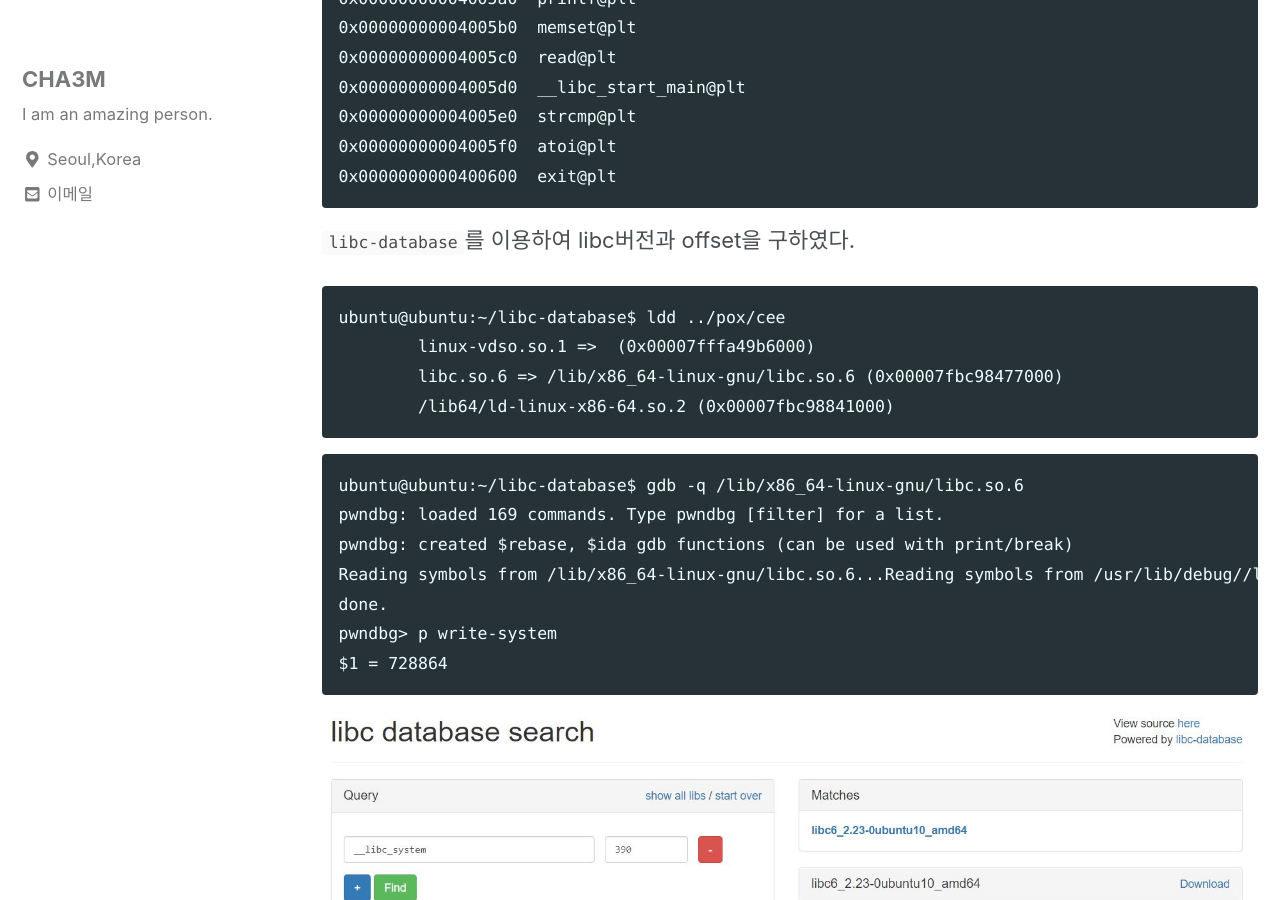
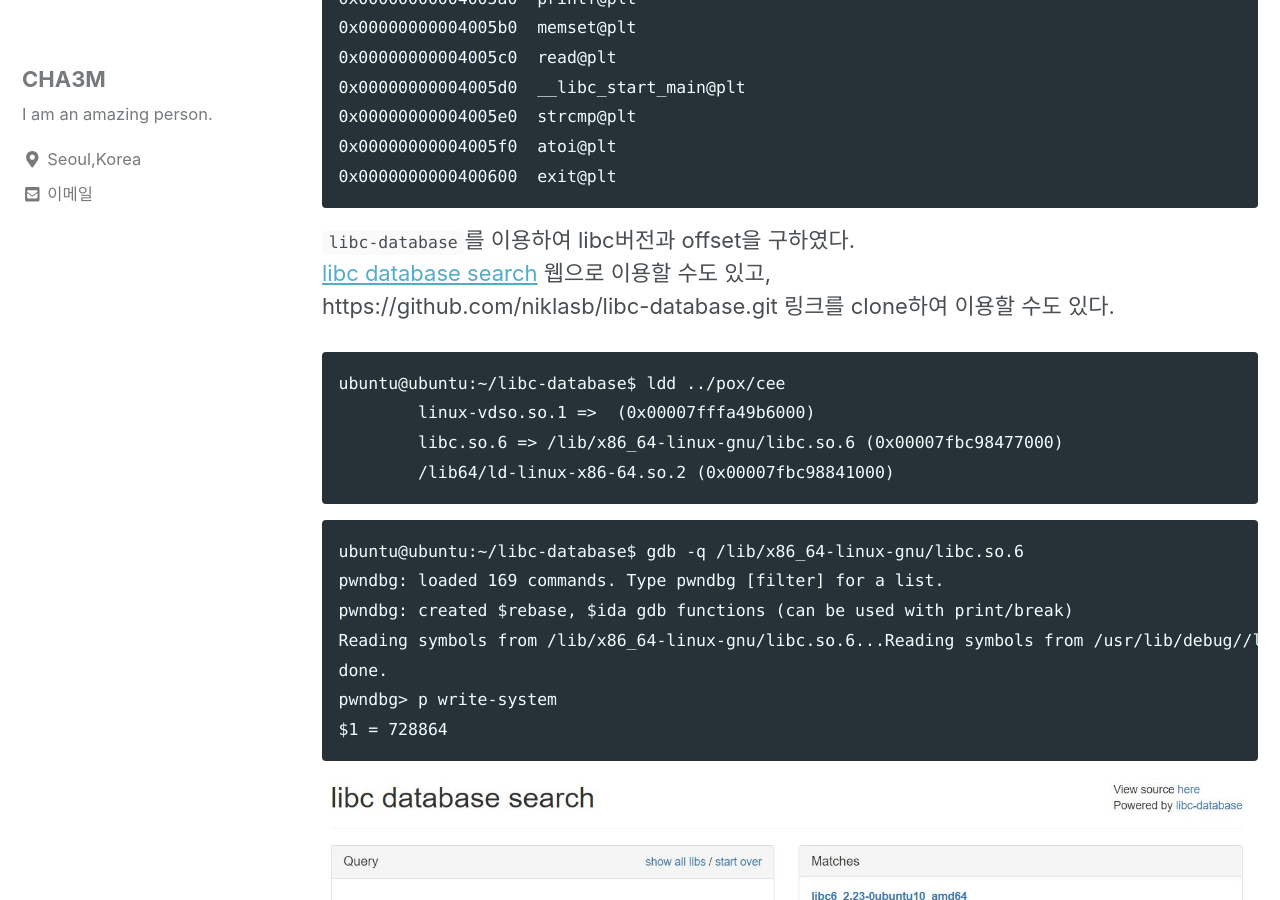
Before and after one commit to Hanchaemin/CHA3M.github.io, a Jekyll site: the page built from _posts/2018-10-28-2018_poxx_cee.md, in a window 1280 px wide and 900 px high, scrolled down 3172 px. Built offline with Jekyll 4.4.1, drawn with Linux system fonts in a browser that asks for light colours; nearby versions of some CDN libraries; comment, search, counter and statistics services are not loaded.

Commit message:
Update 2018-10-28-2018_poxx_cee.md

````diff
--- a/_posts/2018-10-28-2018_poxx_cee.md
+++ b/_posts/2018-10-28-2018_poxx_cee.md
@@ -112,6 +112,8 @@ Non-debugging symbols:
 0x0000000000400600  exit@plt
 ```
 `libc-database`를 이용하여 libc버전과 offset을 구하였다.
+[libc database search](https://libc.blukat.me/) 웹으로 이용할 수도 있고,
+https://github.com/niklasb/libc-database.git 링크를 clone하여 이용할 수도 있다.
 ```
 ubuntu@ubuntu:~/libc-database$ ldd ../pox/cee
 	linux-vdso.so.1 =>  (0x00007fffa49b6000)
````
